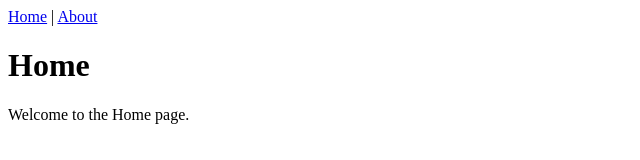
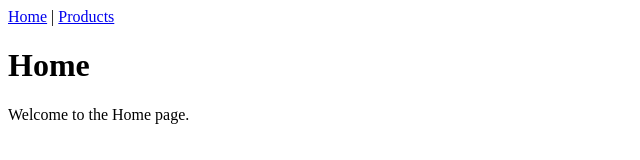
Before and after one commit to js-owl/mpaint-ssr, a Vue app in the folder frontend/: page / in a window 1280 px wide. Shown: the top 160 px of the page, without its empty margins (0-640 px from the left). Built offline with nearby package versions, Linux system fonts and the light colour scheme.

Commit message:
Replace About page with Products page and update routing accordingly

```diff
--- a/frontend/src/App.vue
+++ b/frontend/src/App.vue
@@ -3,7 +3,7 @@
     <nav>
       <router-link to="/">Home</router-link>
       |
-      <router-link to="/about">About</router-link>
+      <router-link to="/products">Products</router-link>
     </nav>
     <router-view />
   </div>
--- a/frontend/src/pages/AboutPage.vue
+++ b/frontend/src/pages/ProductsPage.vue
@@ -54,10 +54,8 @@ onMounted(async () => {
 
 <template>
   <div class="about-page">
-    <h1>About</h1>
-    <p>This is the About page.</p>
+    <h1>Products</h1>
     <button @click="addProduct">Add product</button>
-
 
     <div v-if="loading">Loading...</div>
     <div v-else-if="error" class="error">{{ error }}</div>
--- a/frontend/src/router/index.ts
+++ b/frontend/src/router/index.ts
@@ -7,9 +7,9 @@ const routes: RouteRecordRaw[] = [
     component: () => import('../pages/HomePage.vue'),
   },
   {
-    path: '/about',
-    name: 'about',
-    component: () => import('../pages/AboutPage.vue'),
+    path: '/products',
+    name: 'products',
+    component: () => import('../pages/ProductsPage.vue'),
   },
 ]
 
```
